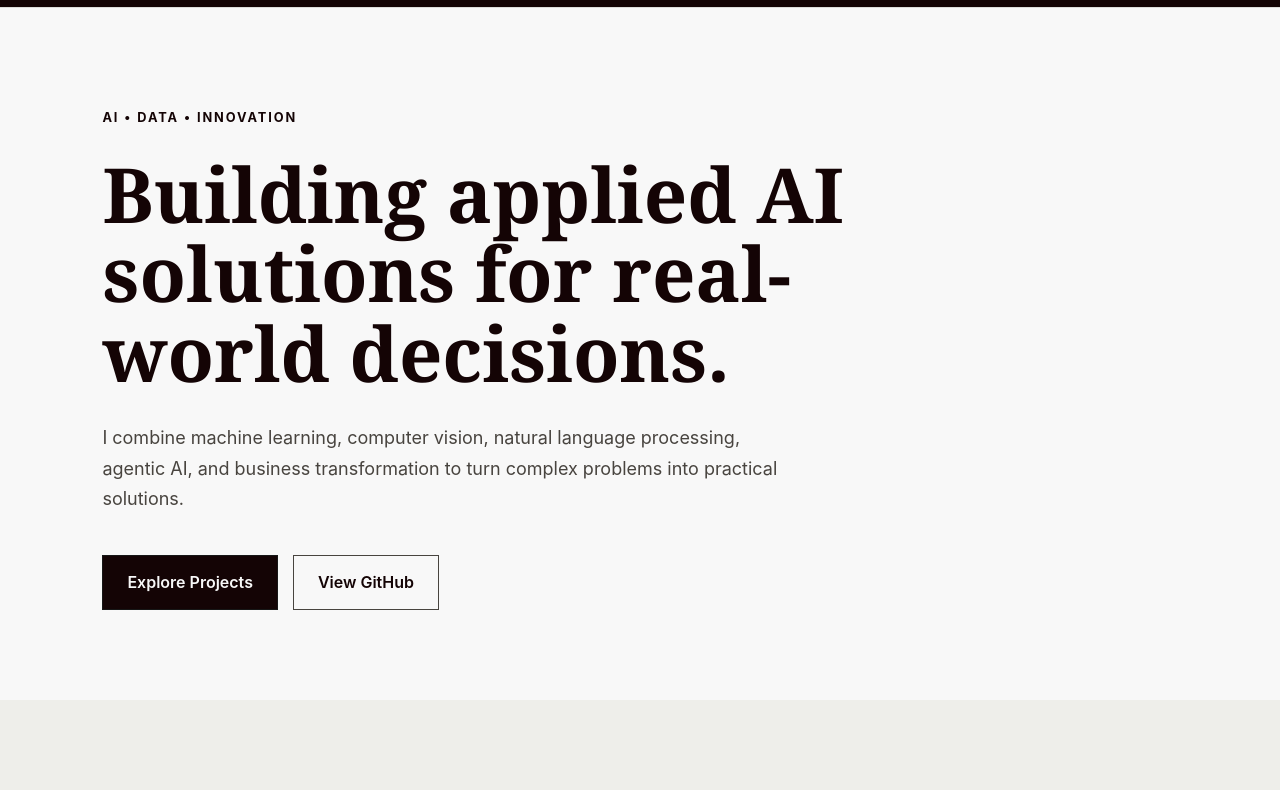
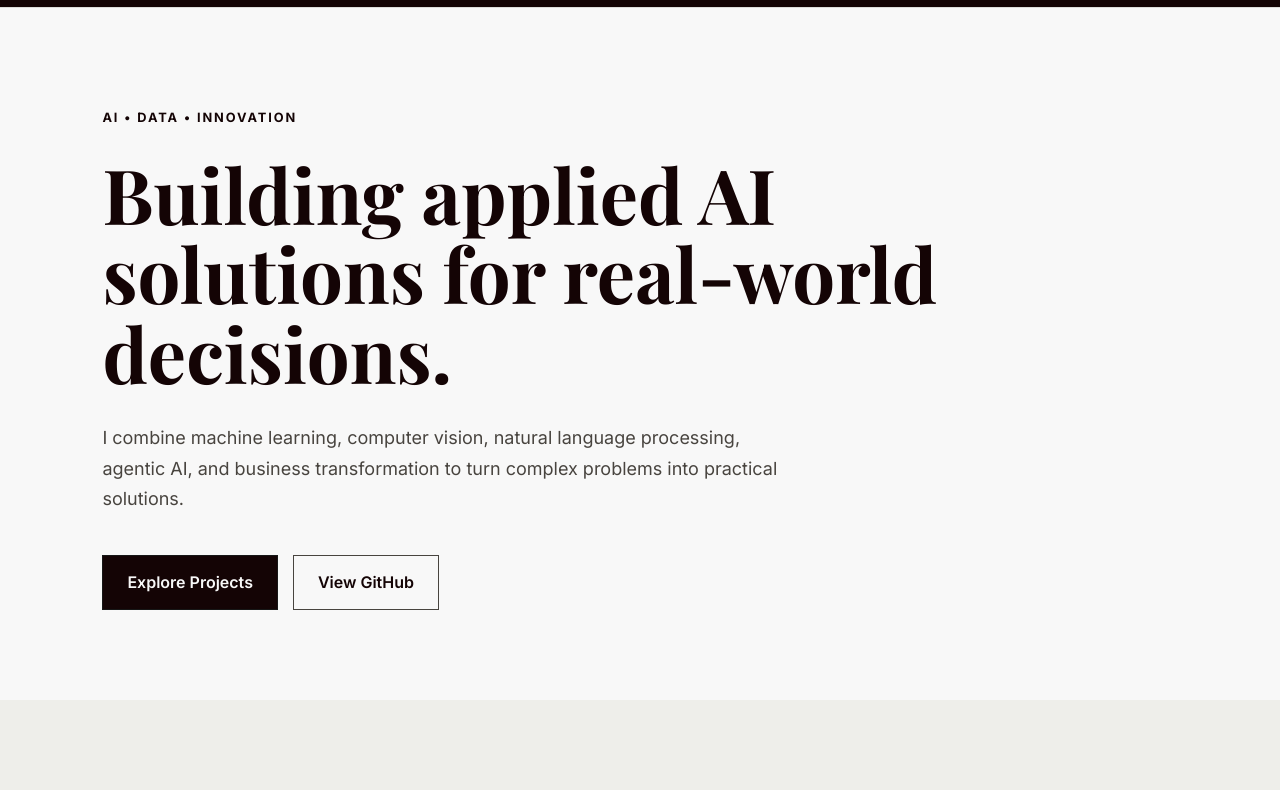
Before and after one commit to emilynorris2025/emilynorris2025.github.io, a plain HTML site: page index.html in a window 1280 px wide. Shown: the part 56-846 px from the top of the page. Drawn offline with nearby package versions, Linux system fonts and the light colour scheme; a script that the page names is missing.

Commit message:
Update index.html

```diff
--- a/index.html
+++ b/index.html
@@ -10,8 +10,12 @@
     <meta name="description"
         content="Emily Norris — AI, data, innovation, and digital transformation portfolio.">
 
-    <link rel="stylesheet" href="css/style.css">
-</head>
+    <link rel="preconnect" href="https://fonts.googleapis.com">
+<link rel="preconnect" href="https://fonts.gstatic.com" crossorigin>
+
+<link href="https://fonts.googleapis.com/css2?family=Inter:wght@400;500;600;700&family=Playfair+Display:wght@500;600;700&display=swap" rel="stylesheet">
+
+<link rel="stylesheet" href="css/style.css">
 
 <body>
 
```
